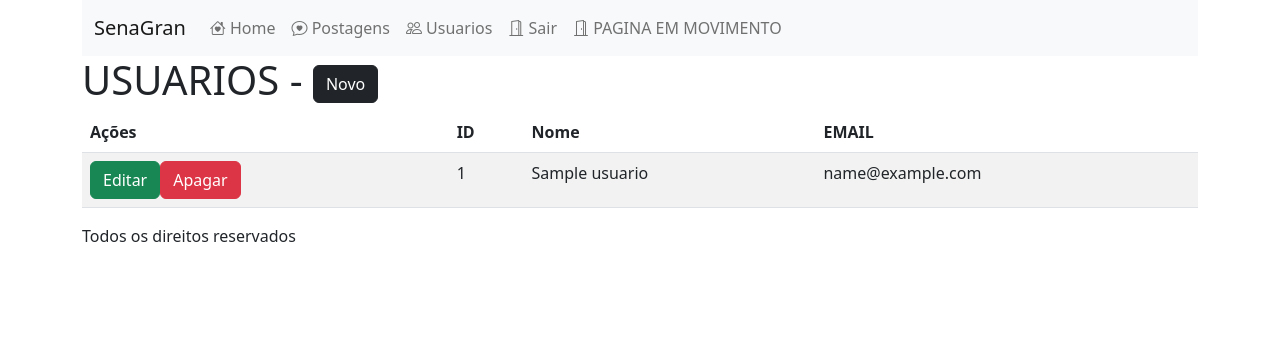
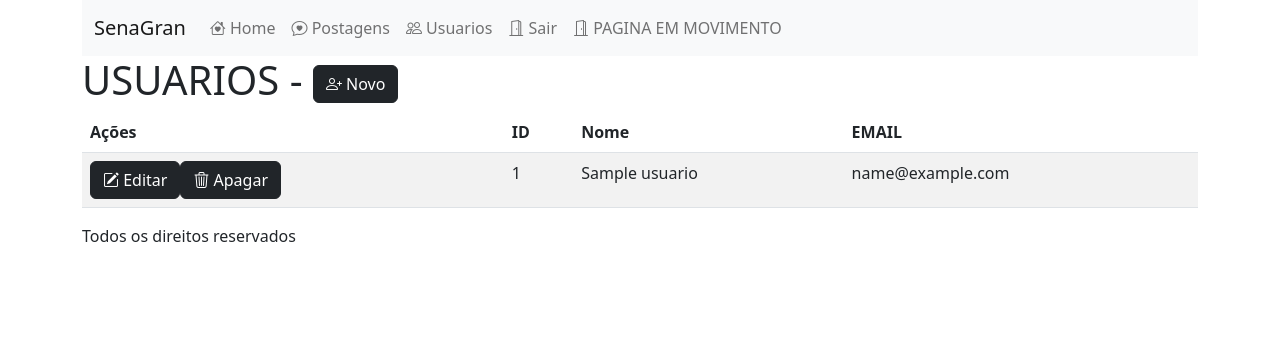
Before and after one commit to Castel4n1/PHPBRUTOSENAGRAN, a PHP site: page /PHPBRUTOSENAGRAN/usuarios.php in a window 1280 px wide. Shown: the top 356 px of the page. Run offline with PHP 8.4, Linux system fonts and the light colour scheme; tables that the repository leaves empty or names only in its code hold one stand-in row (values such as "Sample post"); some libraries are stand-ins or nearby versions.

Commit message:
Resolução page apagar

```diff
--- a/usuario_deletar.php
+++ b/usuario_deletar.php
@@ -4,7 +4,7 @@ $Usuario = new Usuario();
 
     if (isset($_POST['btnApagar']))
     {
-        $Usuario->apagar($_POST);
+        $Usuario->apagar($_POST['id_usuario']);
         header('location:'.URL.'usuarios.php');
     }
 #PEGAR OS DADOS DO USUARIO, QUE O 'ID' FOI INFORMADO
@@ -57,7 +57,8 @@ $usuario = $Usuario->mostrar($_GET['id']);
                         </div>
 
                         <div class="offset-11 col-md-1 mt-1">
-                            <input class="btn btn-primary" type="submit" name="btnDeletar" value="Deletar" required>
+                            <input class="btn btn-danger" type="submit" name="btnApagar" value="Deletar" required>
+
                         </div>
                     </div>
                 </div>
--- a/usuarios.php
+++ b/usuarios.php
@@ -49,6 +49,7 @@
             <h1>USUARIOS
                 -
                 <a class="btn btn-dark" href="<?php echo URL;?>/usuario-cadastrar.php">
+                <i class="bi bi-person-plus"></i>
 
                     Novo
                 </a>
@@ -74,10 +75,13 @@
                     <tr>
                         <td>
                             <a href="<?php echo URL?>/usuario_atualizar.php?id=<?php echo $usuario->id_usuario?>"
-                            class="btn btn-success">
+                            class="btn btn-dark"
+                            ><i class="bi bi-pencil-square"></i>
                             Editar
+
                             <a href="<?php echo URL?>/usuario_deletar.php?id=<?php echo $usuario->id_usuario?>"
-                            class="btn btn-danger">
+                            class="btn btn-dark">
+                            <i class="bi bi-trash3"></i>
                             Apagar
 
 
```
